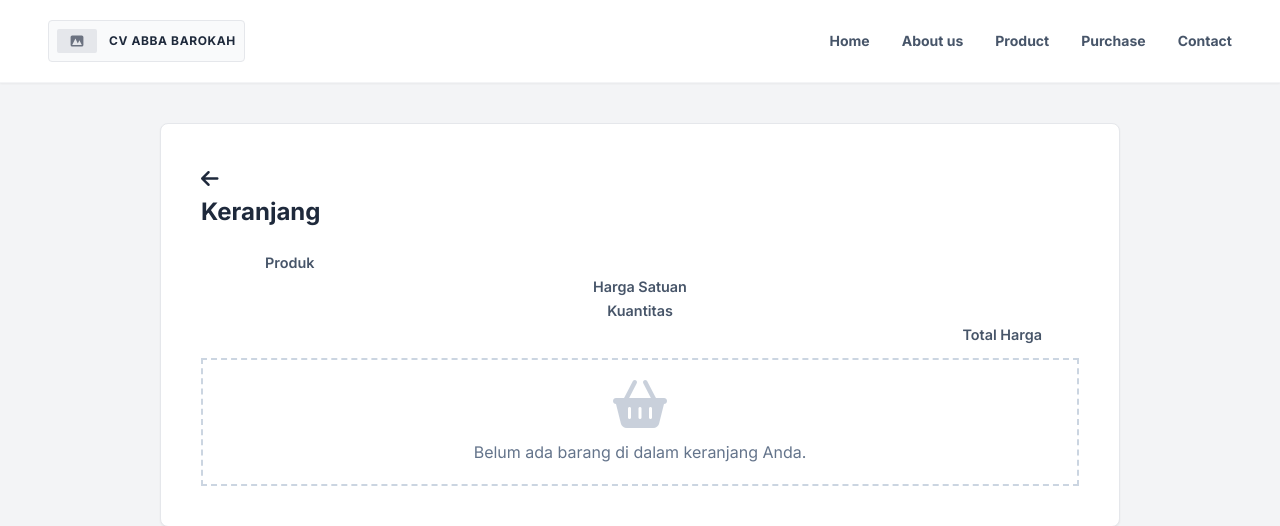
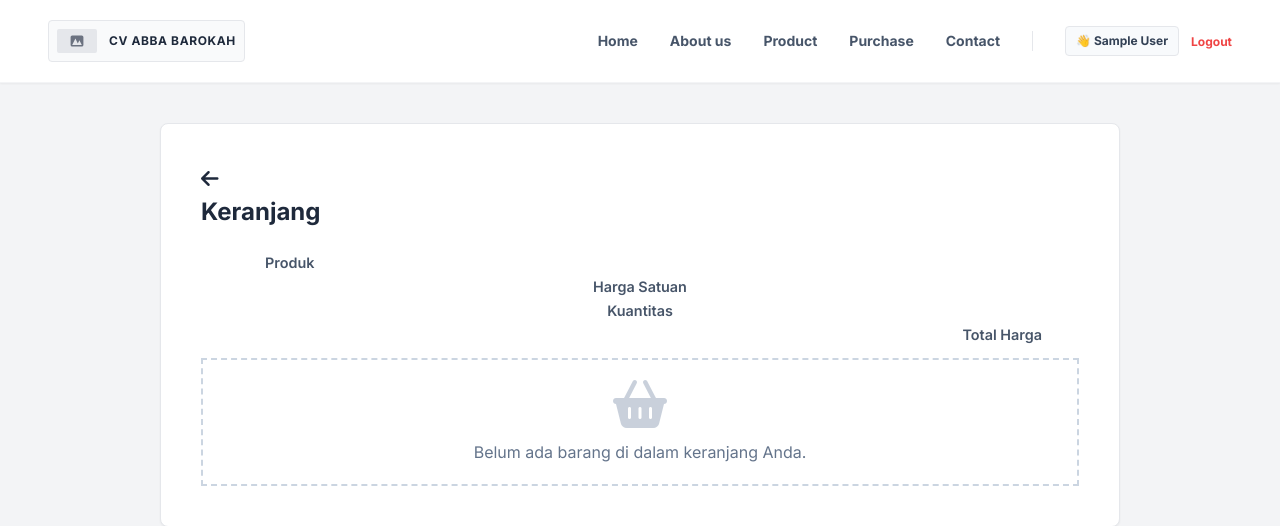
Before and after one commit to ReiArasy/cv-abba-barokah, a Laravel app: page /cart in a window 1280 px wide. Shown: the top 526 px of the page. Run offline with Laravel 12, Linux system fonts and the light colour scheme; the visitor is signed in with stand-in values (Sample User, id 1); data that the repository does not hold is empty; parts of the project's set-up code (start-up, migrations or seed data) failed here and were passed over; some libraries are stand-ins or nearby versions.

Commit message:
update 04/06/2026 by Hakim

```diff
--- a/resources/views/components/navbar.blade.php
+++ b/resources/views/components/navbar.blade.php
@@ -17,13 +17,86 @@
 
             <a href="#" class="text-slate-600 hover:text-teal-500 transition">About us</a>
 
-            <a href="{{ route('products.index') }}" class="{{ request()->routeIs('products.index') ? 'text-teal-500 border-b-2 border-teal-500 pb-1' : 'text-slate-600 hover:text-teal-500 transition' }}">
-                Product
-            </a>
+            @guest
+                <a href="javascript:void(0)" onclick="peringatanLogin()" class="text-slate-600 hover:text-teal-500 transition">Product</a>
+                <a href="javascript:void(0)" onclick="peringatanLogin()" class="text-slate-600 hover:text-teal-500 transition">Purchase</a>
+            @endguest
 
-            <a href="#" class="text-slate-600 hover:text-teal-500 transition">Purchase</a>
+            @auth
+                <a href="{{ route('products.index') }}" class="{{ request()->routeIs('products.index') ? 'text-teal-500 border-b-2 border-teal-500 pb-1' : 'text-slate-600 hover:text-teal-500 transition' }}">
+                    Product
+                </a>
+                <a href="#" class="text-slate-600 hover:text-teal-500 transition">Purchase</a>
+            @endauth
+
             <a href="#" class="text-slate-600 hover:text-teal-500 transition">Contact</a>
+
+            <div class="h-5 w-[1px] bg-gray-200 hidden sm:block"></div>
+
+            <div class="flex items-center space-x-4">
+                @guest
+                    <a href="{{ route('login') }}" class="text-slate-600 hover:text-teal-500 transition">
+                        Sign In
+                    </a>
+                    <a href="{{ route('register') }}" class="bg-[#14b8a6] text-white px-4 py-2 rounded-sm text-xs font-bold hover:bg-[#0d9488] transition shadow-sm">
+                        Sign Up
+                    </a>
+                @endguest
+
+                @auth
+                    <div class="flex items-center space-x-3">
+                        <span class="text-xs font-bold text-slate-700 bg-slate-50 px-2.5 py-1.5 rounded border border-gray-200">
+                            👋 {{ Auth::user()->name }}
+                        </span>
+
+                        <form id="logout-form" action="{{ route('logout') }}" method="POST" class="inline m-0 p-0">
+                            @csrf
+                            <button type="button" onclick="konfirmasiLogout()" class="text-xs font-bold text-red-500 hover:text-red-700 transition cursor-pointer bg-transparent border-none p-0">
+                                Logout
+                            </button>
+                        </form>
+                    </div>
+                @endauth
+            </div>
+
         </div>
-
     </div>
 </nav>
+
+<script>
+    // 1. Fungsi Pop-up Peringatan Login sebelum masuk ke fitur
+    function peringatanLogin() {
+        Swal.fire({
+            title: 'Akses Terbatas!',
+            text: 'Silahkan Login / Registrasi Terlebih Dahulu!',
+            icon: 'warning',
+            showCancelButton: true,
+            confirmButtonColor: '#14b8a6',
+            cancelButtonColor: '#64748b',
+            confirmButtonText: 'Login Sekarang',
+            cancelButtonText: 'Batal'
+        }).then((result) => {
+            if (result.isConfirmed) {
+                window.location.href = "{{ route('login') }}";
+            }
+        });
+    }
+
+    // 2. Fungsi Pop-up Konfirmasi Keluar/Logout
+    function konfirmasiLogout() {
+        Swal.fire({
+            title: 'Keluar Akun?',
+            text: 'Apakah anda yakin Logout?',
+            icon: 'question',
+            showCancelButton: true,
+            confirmButtonColor: '#ef4444',
+            cancelButtonColor: '#64748b',
+            confirmButtonText: 'Ya, Keluar',
+            cancelButtonText: 'Batal'
+        }).then((result) => {
+            if (result.isConfirmed) {
+                document.getElementById('logout-form').submit();
+            }
+        });
+    }
+</script>
--- a/resources/views/layouts/app.blade.php
+++ b/resources/views/layouts/app.blade.php
@@ -12,7 +12,9 @@
 </head>
 <body class="bg-gray-100">
 
-    @include('components.navbar')
+    @if(!request()->is('login') && !request()->is('register'))
+        @include('components.navbar')
+    @endif
 
     <!-- Hapus class container dan mx-auto di sini agar konten bisa penuh -->
     <main>
--- a/routes/web.php
+++ b/routes/web.php
@@ -9,25 +9,33 @@ use Illuminate\Foundation\Http\Middleware\VerifyCsrfToken;
 
 /*
 |--------------------------------------------------------------------------
-| Public Routes
+| Public Routes (Bisa diakses siapa saja tanpa login)
 |--------------------------------------------------------------------------
 */
-// Asumsi Anda menggunakan Filament atau AuthController bawaan
- Route::get('/login', [AuthController::class, 'showLogin'])->name('login');
+
+// RUTE UTAMA (LANDING PAGE): Bisa dilihat umum, tapi hanya sebagai brosur awal
+Route::get('/', function () {
+    $products = \App\Models\Product::all();
+    return view('customer.dashboard', compact('products'));
+})->name('home');
+
+// Rutes Authentication (Halaman Login & Register)
+Route::get('/login', [AuthController::class, 'showLogin'])->name('login');
 Route::post('/login', [AuthController::class, 'login'])->name('login.post');
 Route::get('/register', [AuthController::class, 'showRegister'])->name('register');
 Route::post('/register', [AuthController::class, 'register'])->name('register.post');
-
-Route::get('/', [ProductController::class, 'index'])->name('home');
-Route::get('/products', [ProductController::class, 'index'])->name('products.index');
-Route::get('/products/{product}', [ProductController::class, 'show'])->name('products.show');
+Route::post('/logout', [AuthController::class, 'logout'])->name('logout');
 
 /*
 |--------------------------------------------------------------------------
-| Customer Routes (Harus Login & Role Customer)
+| Customer Routes (WAJIB LOGIN & Role Customer untuk akses semua fitur)
 |--------------------------------------------------------------------------
 */
 Route::middleware(['auth', 'role:customer'])->group(function () {
+
+    // -- RUTES KATALOG & DETAIL PRODUK (Sekarang aman diproteksi auth) --
+    Route::get('/products', [ProductController::class, 'index'])->name('products.index');
+    Route::get('/products/{product}', [ProductController::class, 'show'])->name('products.show');
 
     // -- ROUTES KERANJANG (CART) --
     Route::get('/cart', [CartController::class, 'index'])->name('cart.index');
@@ -36,22 +44,15 @@ Route::middleware(['auth', 'role:customer'])->group(function () {
     Route::delete('/cart/remove/{cartItem}', [CartController::class, 'remove'])->name('cart.remove');
 
     // -- ROUTES ORDER & MIDTRANS --
-    // Memproses isi keranjang
     Route::post('/orders/checkout', [OrderController::class, 'checkout'])->name('checkout');
-
-    // Memproses order langsung (Bypass Keranjang)
     Route::post('/orders/direct', [OrderController::class, 'directCheckout'])->name('orders.direct');
-
-    // Menampilkan riwayat pesanan
     Route::get('/orders/history', [OrderController::class, 'index'])->name('orders.index');
-
-    // Menampilkan detail 1 pesanan & Tombol Bayar
     Route::get('/orders/{order:code}', [OrderController::class, 'show'])->name('orders.show');
 });
 
 /*
 |--------------------------------------------------------------------------
-| Admin Redirect
+| Admin Redirect Routes
 |--------------------------------------------------------------------------
 */
 Route::middleware(['auth', 'role:admin'])->group(function () {
```
Also changed, not shown: app/Http/Controllers/AuthController.php (+6 -3 lines), resources/views/customer/dashboard.blade.php (+3 -11 lines), package-lock.json.
